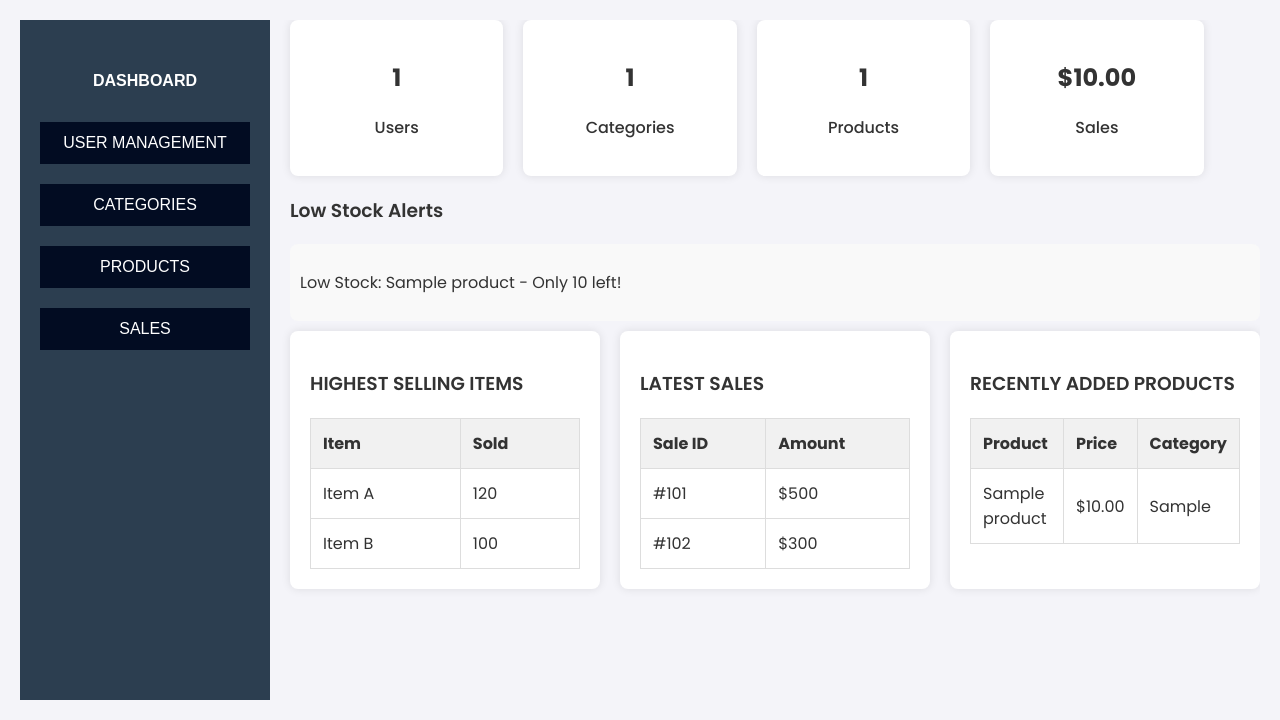
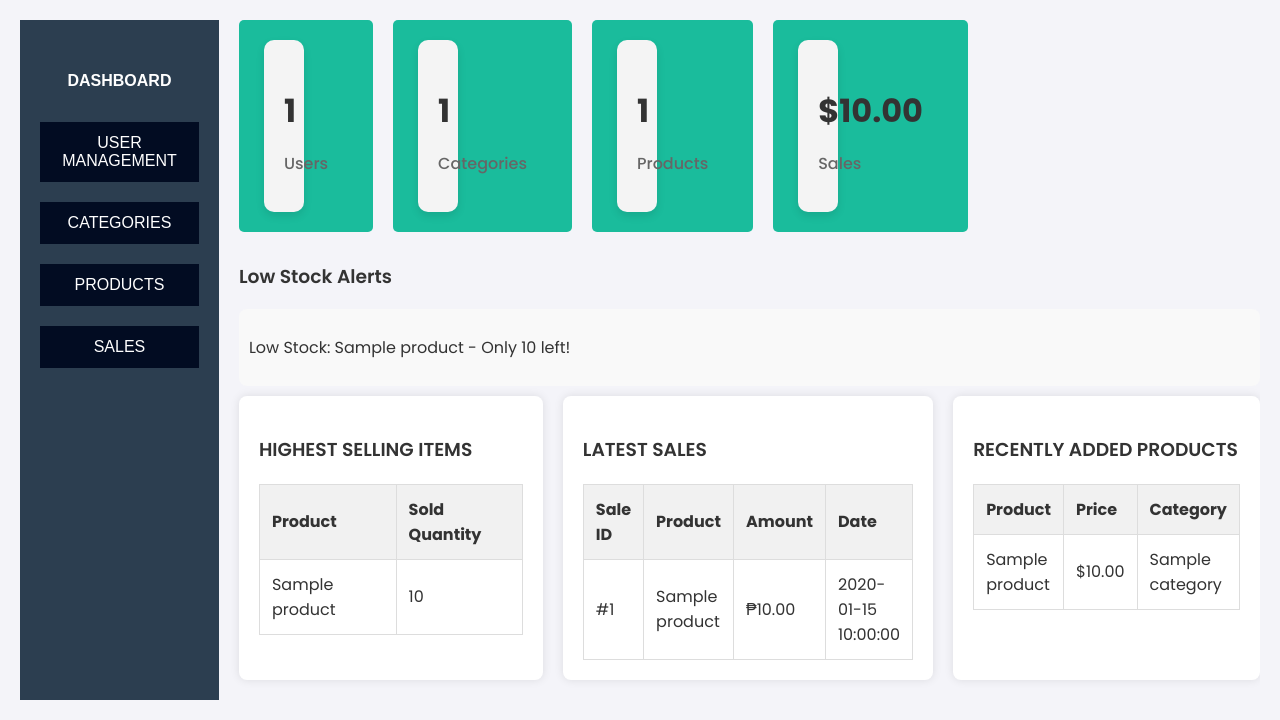
Before and after one commit to njeayyy/inventory, a PHP site: page /dashboard.php in a window 1280 px wide. Shown: the part 80-800 px from the top of the page. Run offline with PHP 8.4, Linux system fonts and the light colour scheme; tables that the repository leaves empty or names only in its code hold one stand-in row (values such as "Sample post"); some libraries are stand-ins or nearby versions.

Commit message:
recently added product nalang

```diff
--- a/admin dashboard/admin/dashboard.css
+++ b/admin dashboard/admin/dashboard.css
@@ -496,3 +496,43 @@ select {
     max-height: 200px; /* Limit dropdown height */
     overflow-y: scroll; /* Enable scrolling */
 }
+
+
+
+
+
+/* Styles for the Overview Section */
+.overview a {
+    text-decoration: none;        /* Removes underline from links */
+    color: inherit;               /* Ensures text color is inherited from parent */
+}
+
+.overview .box {
+    cursor: pointer;             /* Makes the boxes look clickable */
+    transition: transform 0.2s;   /* Adds smooth transition for hover effect */
+    display: inline-block;        /* Ensures the boxes are aligned next to each other */
+    padding: 20px;                /* Adds space inside the boxes */
+    margin: 10px;                 /* Adds space between the boxes */
+    border-radius: 10px;          /* Rounds the corners of the boxes */
+    background-color: #f4f4f4;    /* Light background color for the boxes */
+    box-shadow: 0 4px 8px rgba(0, 0, 0, 0.1); /* Adds a subtle shadow */
+    text-align: center;           /* Centers the text inside the box */
+}
+
+.overview .box:hover {
+    transform: scale(1.05);       /* Slightly enlarges the box on hover */
+    box-shadow: 0 4px 12px rgba(0, 0, 0, 0.2); /* Darker shadow on hover */
+    background-color: #e0e0e0;    /* Slightly darkens the background on hover */
+}
+
+.overview .box h2 {
+    font-size: 2rem;              /* Larger text for the numbers */
+    font-weight: bold;            /* Makes the number bold */
+    color: #333;                  /* Dark color for the text */
+    margin-bottom: 10px;          /* Adds space below the number */
+}
+
+.overview .box p {
+    font-size: 1rem;              /* Smaller font for description */
+    color: #666;                  /* Lighter text color for description */
+}
--- a/admin dashboard/admin/dashboard.php
+++ b/admin dashboard/admin/dashboard.php
@@ -7,8 +7,8 @@ if ($mysqli->connect_error) {
     die("Connection failed: " . $mysqli->connect_error);
 }
 
-// 2. Query to fetch low stock products (adjust the condition based on your table structure)
-$query_low_stock = "SELECT product_name, in_stock FROM products WHERE in_stock <= 10"; // Replace 10 with your stock threshold
+// 2. Query to fetch low stock products
+$query_low_stock = "SELECT product_name, in_stock FROM products WHERE in_stock <= 10";
 $low_stock_products = $mysqli->query($query_low_stock);
 
 // Check for query errors
@@ -16,7 +16,7 @@ if (!$low_stock_products) {
     die("Query failed: " . $mysqli->error);
 }
 
-// 3. Queries for additional dashboard data
+// 3. Queries for dashboard data
 // Fetch the number of users
 $query_users = "SELECT COUNT(*) AS total_users FROM add_users";
 $total_users_result = $mysqli->query($query_users);
@@ -37,9 +37,44 @@ $query_sales = "SELECT SUM(total_amount) AS total_sales FROM sales";
 $total_sales_result = $mysqli->query($query_sales);
 $total_sales = ($total_sales_result && $row = $total_sales_result->fetch_assoc()) ? $row['total_sales'] : 0;
 
-// Fetch recently added products
-$query_recent_products = "SELECT product_name, price, category FROM products ORDER BY created_at DESC LIMIT 5";
+// Fetch highest selling products
+$query_highest_selling = "
+    SELECT
+        p.product_name,
+        SUM(s.quantity) AS total_quantity_sold
+    FROM sales s
+    JOIN products p ON s.product_id = p.id
+    GROUP BY s.product_id
+    ORDER BY total_quantity_sold DESC
+    LIMIT 5";
+$highest_selling_products = $mysqli->query($query_highest_selling);
+
+// Fetch latest sales
+$query_latest_sales = "
+    SELECT
+        s.id AS sale_id,
+        p.product_name,
+        s.total_amount,
+        s.sale_date
+    FROM sales s
+    JOIN products p ON s.product_id = p.id
+    ORDER BY s.sale_date DESC
+    LIMIT 5";
+$latest_sales = $mysqli->query($query_latest_sales);
+
+$query_recent_products = "
+    SELECT
+        p.product_name,
+        p.price,
+        c.category_name AS category
+    FROM products p
+    LEFT JOIN categories c ON p.category_id = c.id
+    ORDER BY p.created_at DESC
+    LIMIT 5";
 $recent_products = $mysqli->query($query_recent_products);
+
+
+
 ?>
 <!DOCTYPE html>
 <html lang="en">
@@ -86,11 +121,32 @@ $recent_products = $mysqli->query($query_recent_products);
 
             <section class="dashboard-content">
                 <!-- Dashboard Overview -->
+
                 <div class="overview">
-                    <div class="box"><h2><?= $total_users ?></h2><p>Users</p></div>
-                    <div class="box"><h2><?= $total_categories ?></h2><p>Categories</p></div>
-                    <div class="box"><h2><?= $total_products ?></h2><p>Products</p></div>
-                    <div class="box"><h2>$<?= number_format($total_sales, 2) ?></h2><p>Sales</p></div>
+                            <a href="user_management.php">
+                                <div class="box">
+                                    <h2><?= $total_users ?></h2>
+                                    <p>Users</p>
+                                </div>
+                            </a>
+                            <a href="categories.php">
+                                <div class="box">
+                                    <h2><?= $total_categories ?></h2>
+                                    <p>Categories</p>
+                                </div>
+                            </a>
+                            <a href="products.php">
+                                <div class="box">
+                                    <h2><?= $total_products ?></h2>
+                                    <p>Products</p>
+                                </div>
+                            </a>
+                            <a href="sales.php">
+                                <div class="box">
+                                    <h2>$<?= number_format($total_sales, 2) ?></h2>
+                                    <p>Sales</p>
+                                </div>
+                            </a>
                     </div>
 
                 <!-- Low Stock Alerts Section -->
@@ -109,22 +165,45 @@ $recent_products = $mysqli->query($query_recent_products);
 
                 <!-- Data Tables -->
                 <div class="tables">
+                    <!-- Highest Selling Products -->
                     <div class="table">
                         <h3>HIGHEST SELLING ITEMS</h3>
                         <table>
-                            <tr><th>Item</th><th>Sold</th></tr>
-                            <tr><td>Item A</td><td>120</td></tr>
-                            <tr><td>Item B</td><td>100</td></tr>
+                            <tr><th>Product</th><th>Sold Quantity</th></tr>
+                            <?php if ($highest_selling_products && $highest_selling_products->num_rows > 0) { ?>
+                                <?php while ($row = $highest_selling_products->fetch_assoc()) { ?>
+                                    <tr>
+                                        <td><?= $row['product_name'] ?></td>
+                                        <td><?= $row['total_quantity_sold'] ?></td>
+                                    </tr>
+                                <?php } ?>
+                            <?php } else { ?>
+                                <tr><td colspan="2">No data available.</td></tr>
+                            <?php } ?>
                         </table>
                     </div>
+
+                    <!-- Latest Sales -->
                     <div class="table">
                         <h3>LATEST SALES</h3>
                         <table>
-                            <tr><th>Sale ID</th><th>Amount</th></tr>
-                            <tr><td>#101</td><td>$500</td></tr>
-                            <tr><td>#102</td><td>$300</td></tr>
+                            <tr><th>Sale ID</th><th>Product</th><th>Amount</th><th>Date</th></tr>
+                            <?php if ($latest_sales && $latest_sales->num_rows > 0) { ?>
+                                <?php while ($row = $latest_sales->fetch_assoc()) { ?>
+                                    <tr>
+                                        <td>#<?= $row['sale_id'] ?></td>
+                                        <td><?= $row['product_name'] ?></td>
+                                        <td>₱<?= number_format($row['total_amount'], 2) ?></td>
+                                        <td><?= $row['sale_date'] ?></td>
+                                    </tr>
+                                <?php } ?>
+                            <?php } else { ?>
+                                <tr><td colspan="4">No sales data available.</td></tr>
+                            <?php } ?>
                         </table>
                     </div>
+
+                    <!-- Recently Added Products -->
                     <div class="table">
                             <h3>RECENTLY ADDED PRODUCTS</h3>
                             <table>
```
Lines whose indentation alone changed are shown as unchanged.
